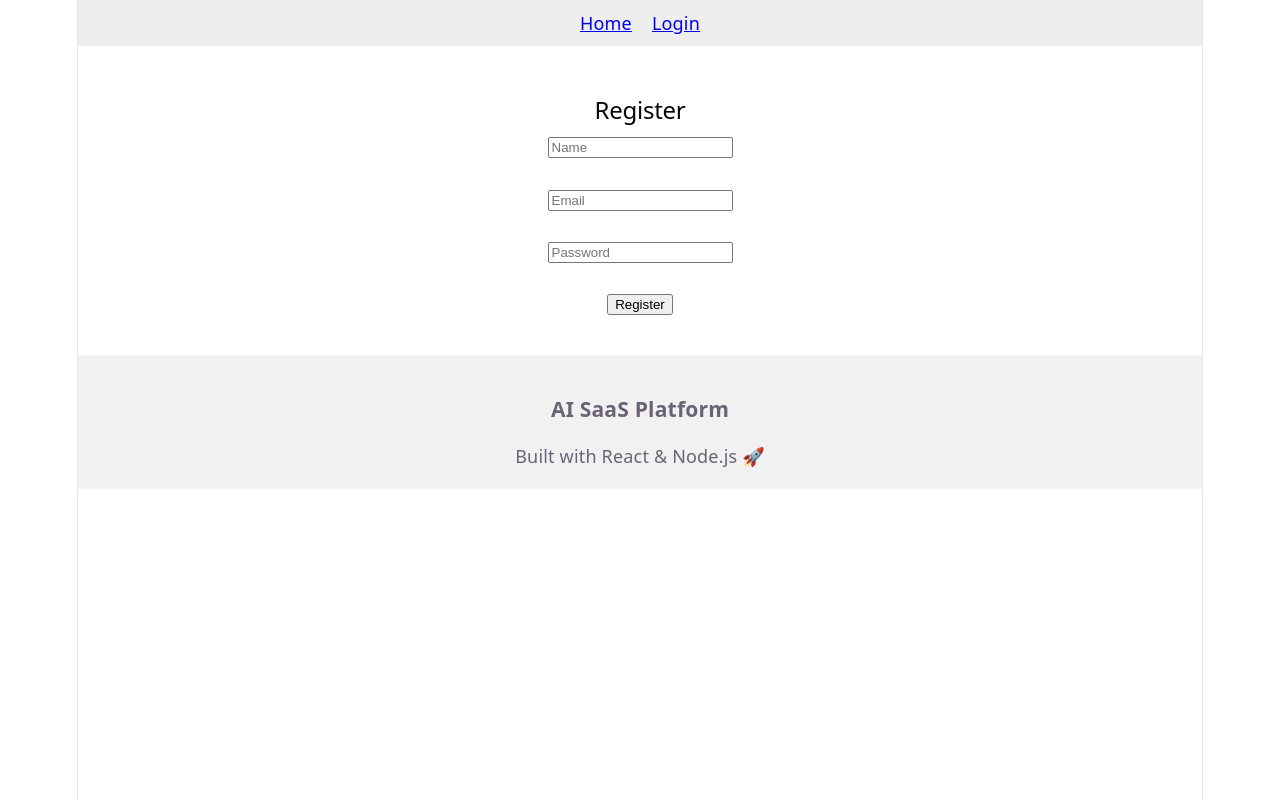
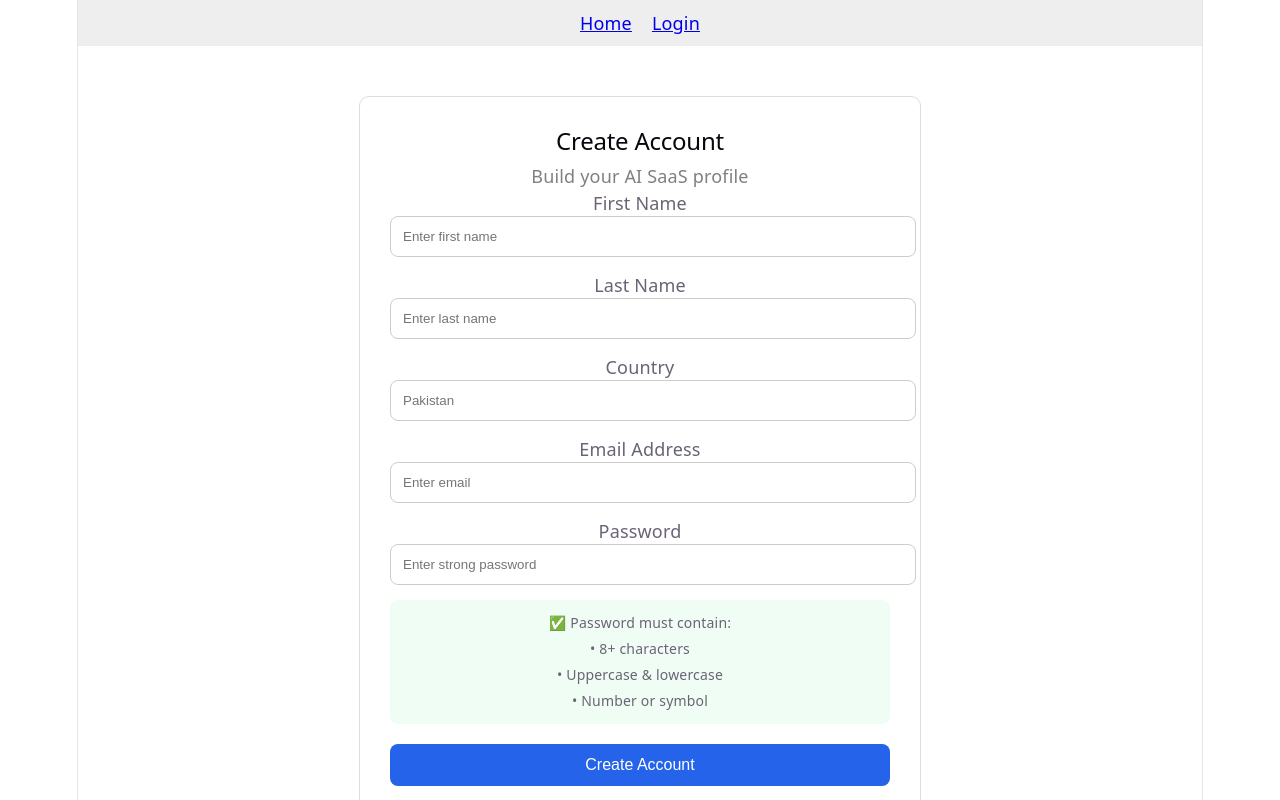
Before and after one commit to numan-ai-engineer/ai-saas-content-generator, a React (Create React App) app in the folder frontend/: page /register in a window 1280 px wide. Shown: the top 800 px of the page. Built offline with nearby package versions, Linux system fonts and the light colour scheme.

Commit message:
Build professional SaaS account creation page

```diff
--- a/frontend/src/pages/Register.js
+++ b/frontend/src/pages/Register.js
@@ -1,44 +1,149 @@
 import React, { useState } from "react";
 
 function Register() {
-  const [form, setForm] = useState({
-    name: "",
+  const [formData, setFormData] = useState({
+    firstName: "",
+    lastName: "",
+    country: "",
     email: "",
-    password: ""
+    password: "",
   });
 
   const handleChange = (e) => {
-    setForm({ ...form, [e.target.name]: e.target.value });
+    setFormData({
+      ...formData,
+      [e.target.name]: e.target.value,
+    });
   };
 
-  const handleSubmit = async (e) => {
+  const handleSubmit = (e) => {
     e.preventDefault();
 
-    const res = await fetch("http://localhost:5000/api/auth/register", {
-      method: "POST",
-      headers: {
-        "Content-Type": "application/json"
-      },
-      body: JSON.stringify(form)
-    });
+    alert("Account Created Successfully 🚀");
 
-    const data = await res.json();
-    alert(data.message);
+    console.log(formData);
   };
 
   return (
-    <div style={{ textAlign: "center", marginTop: "50px" }}>
-      <h2>Register</h2>
+    <div
+      style={{
+        maxWidth: "500px",
+        margin: "50px auto",
+        padding: "30px",
+        border: "1px solid #ddd",
+        borderRadius: "10px",
+        background: "#fff",
+      }}
+    >
+      <h2 style={{ textAlign: "center" }}>
+        Create Account
+      </h2>
+
+      <p style={{ textAlign: "center", color: "gray" }}>
+        Build your AI SaaS profile
+      </p>
 
       <form onSubmit={handleSubmit}>
-        <input name="name" placeholder="Name" onChange={handleChange} /><br /><br />
-        <input name="email" placeholder="Email" onChange={handleChange} /><br /><br />
-        <input name="password" placeholder="Password" onChange={handleChange} /><br /><br />
 
-        <button type="submit">Register</button>
+        <label>First Name</label>
+        <input
+          type="text"
+          name="firstName"
+          placeholder="Enter first name"
+          value={formData.firstName}
+          onChange={handleChange}
+          required
+          style={inputStyle}
+        />
+
+        <label>Last Name</label>
+        <input
+          type="text"
+          name="lastName"
+          placeholder="Enter last name"
+          value={formData.lastName}
+          onChange={handleChange}
+          required
+          style={inputStyle}
+        />
+
+        <label>Country</label>
+        <input
+          type="text"
+          name="country"
+          placeholder="Pakistan"
+          value={formData.country}
+          onChange={handleChange}
+          required
+          style={inputStyle}
+        />
+
+        <label>Email Address</label>
+        <input
+          type="email"
+          name="email"
+          placeholder="Enter email"
+          value={formData.email}
+          onChange={handleChange}
+          required
+          style={inputStyle}
+        />
+
+        <label>Password</label>
+        <input
+          type="password"
+          name="password"
+          placeholder="Enter strong password"
+          value={formData.password}
+          onChange={handleChange}
+          required
+          style={inputStyle}
+        />
+
+        <div
+          style={{
+            background: "#f0fdf4",
+            padding: "10px",
+            borderRadius: "8px",
+            marginBottom: "20px",
+            fontSize: "14px",
+          }}
+        >
+          ✅ Password must contain:
+          <br />
+          • 8+ characters
+          <br />
+          • Uppercase & lowercase
+          <br />
+          • Number or symbol
+        </div>
+
+        <button
+          type="submit"
+          style={{
+            width: "100%",
+            padding: "12px",
+            background: "#2563eb",
+            color: "#fff",
+            border: "none",
+            borderRadius: "8px",
+            fontSize: "16px",
+            cursor: "pointer",
+          }}
+        >
+          Create Account
+        </button>
       </form>
     </div>
   );
 }
 
+const inputStyle = {
+  width: "100%",
+  padding: "12px",
+  marginBottom: "15px",
+  borderRadius: "8px",
+  border: "1px solid #ccc",
+};
+
 export default Register;
```
Also changed, not shown: 2 other files (tests, documents, lock files or other folders).
